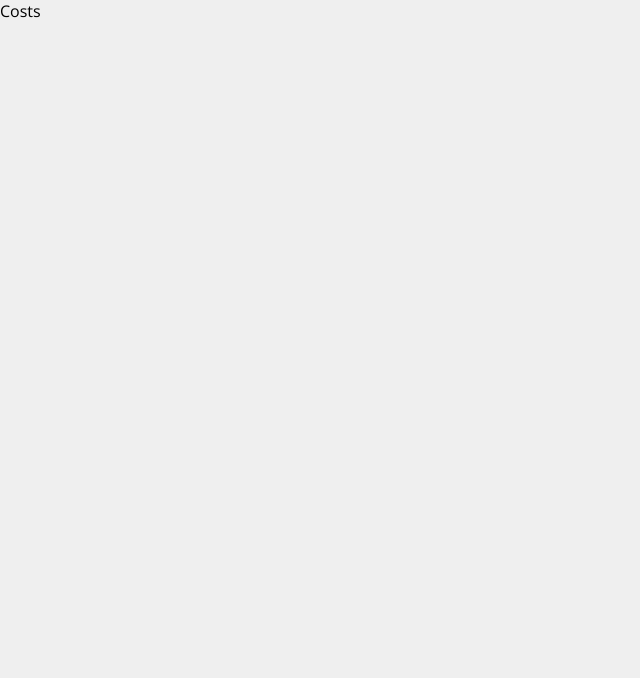
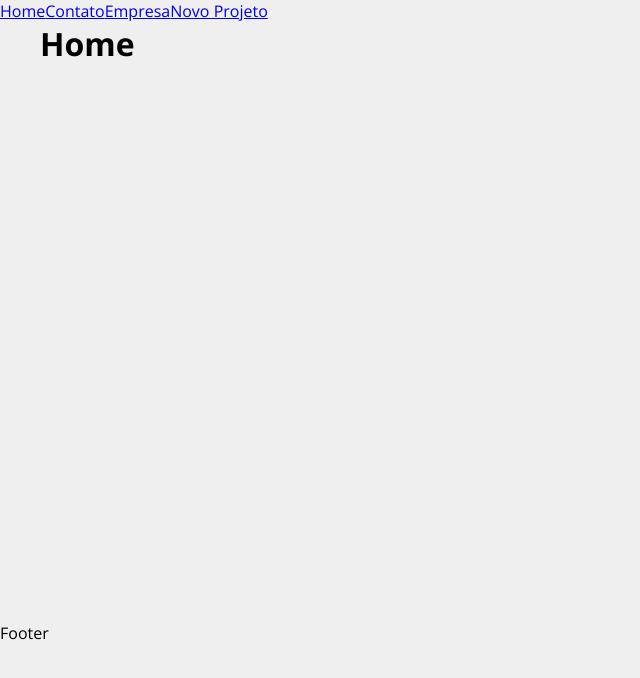
Before and after one commit to P4ul1t0s/costs, a React (Create React App) app: page / in a window 1280 px wide. Shown: the top 678 px of the page, without its empty margins (0-640 px from the left). Built offline with nearby package versions, Linux system fonts and the light colour scheme.

Commit message:
Aula 01 finalizada

```diff
--- a/src/App.js
+++ b/src/App.js
@@ -1,8 +1,30 @@
+import {BrowserRouter as Router, Routes, Route, Link} from 'react-router-dom';
+import Home from './components/pages/Home';
+import Company from './components/pages/Company';
+import Contact from './components/pages/Contact';
+import NewProject from './components/pages/NewProjects';
+
+import Container from './components/layout/Container';
+
 function App() {
   return (
-    <div className="App">
-      <p>Costs</p>
-    </div>
+    <Router>
+      <div>
+        <Link to="/">Home</Link>
+        <Link to="/contact">Contato</Link>
+        <Link to="/company">Empresa</Link>
+        <Link to="/newproject">Novo Projeto</Link>
+      </div>
+      <Container customClass="min-height">
+        <Routes>
+          <Route exact path="/" element={<Home/>}/>
+          <Route exact path="/company" element={<Company/>}/>
+          <Route exact path="/contact" element={<Contact/>}/>
+          <Route exact path="/newproject" element={<NewProject/>}/>
+        </Routes>
+      </Container>
+      <p>Footer</p>
+    </Router>
   )
 }
 
--- /dev/null
+++ b/src/components/layout/Container.js
@@ -0,0 +1,11 @@
+import styles from './Container.module.css';
+
+function Container(props){
+    return(
+        <div className={`${styles.container} ${styles[props.customClass]}`}>
+            {props.children}
+        </div>
+    )
+}
+
+export default Container;
--- /dev/null
+++ b/src/components/layout/Container.module.css
@@ -0,0 +1,20 @@
+.container{
+    width: 1200px;
+    display: flex;
+    justify-content: space-between;
+    margin: 0 auto;
+    flex-wrap: wrap;
+}
+
+.min-height{
+    min-height: 75%;
+}
+
+.start{
+    justify-content: flex-start;
+}
+
+.colunm{
+    flex-direction: column;
+    justify-content: flex-start;
+}
--- /dev/null
+++ b/src/components/pages/Company.js
@@ -0,0 +1,7 @@
+function Company(){
+    return(
+        <h1>Empresa</h1>
+    )
+}
+
+export default Company;
--- /dev/null
+++ b/src/components/pages/Contact.js
@@ -0,0 +1,7 @@
+function Contact(){
+    return(
+        <h1>Contato</h1>
+    )
+}
+
+export default Contact;
--- /dev/null
+++ b/src/components/pages/Home.js
@@ -0,0 +1,7 @@
+function Home(){
+    return(
+        <h1>Home</h1>
+    )
+}
+
+export default Home;
--- /dev/null
+++ b/src/components/pages/NewProjects.js
@@ -0,0 +1,7 @@
+function NewProject(){
+    return(
+        <h1>Novo Projeto</h1>
+    )
+}
+
+export default NewProject;
```
Also changed, not shown: 1 other file (tests, documents, lock files or other folders).
